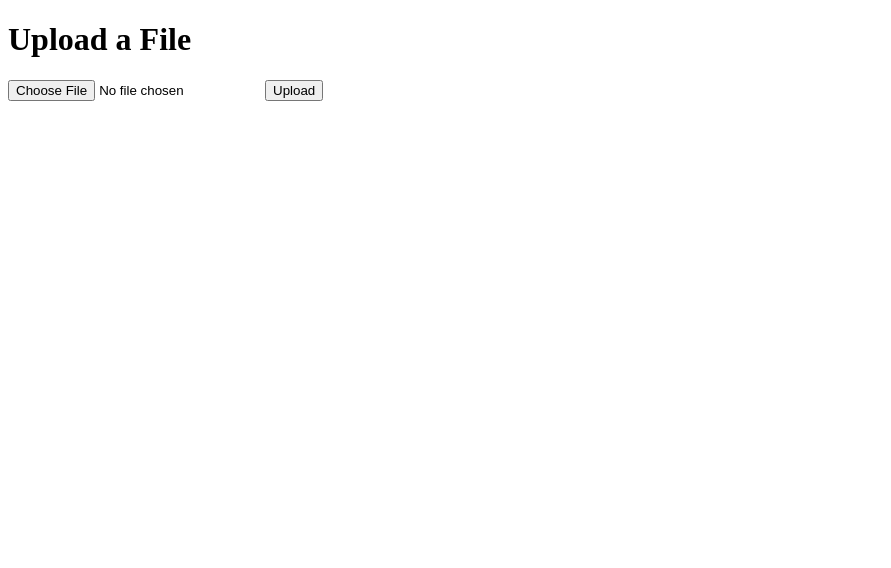
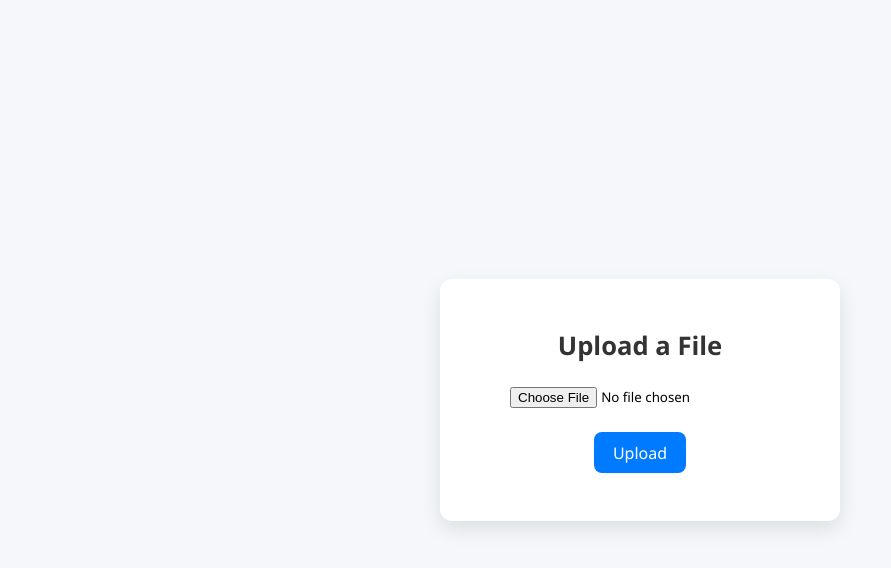
Before and after one commit to arunabhajana/basic-upload, a website: page frontend/index.html in a window 1280 px wide. Shown: the whole page, without its empty margins (0-891 px from the left). Drawn offline with Linux system fonts and the light colour scheme.

Commit message:
Updated Frontend

```diff
--- a/frontend/index.html
+++ b/frontend/index.html
@@ -1,9 +1,76 @@
 <!DOCTYPE html>
-<html>
+<html lang="en">
 <head>
-  <title>Simple File Upload</title>
+  <meta charset="UTF-8">
+  <title>Modern File Upload</title>
+  <style>
+    * {
+      box-sizing: border-box;
+      font-family: 'Segoe UI', Tahoma, Geneva, Verdana, sans-serif;
+    }
+
+    body {
+      background: #f5f7fa;
+      display: flex;
+      align-items: center;
+      justify-content: center;
+      height: 100vh;
+      margin: 0;
+    }
+
+    .container {
+      background: #fff;
+      padding: 2rem 3rem;
+      border-radius: 12px;
+      box-shadow: 0 8px 20px rgba(0, 0, 0, 0.1);
+      text-align: center;
+      max-width: 400px;
+      width: 100%;
+    }
+
+    h1 {
+      color: #333;
+      margin-bottom: 1.5rem;
+      font-size: 1.6rem;
+    }
+
+    input[type="file"] {
+      display: block;
+      margin: 0 auto 1.5rem auto;
+    }
+
+    button {
+      background-color: #007bff;
+      color: white;
+      padding: 0.6rem 1.2rem;
+      border: none;
+      border-radius: 8px;
+      cursor: pointer;
+      font-size: 1rem;
+      transition: background-color 0.3s;
+    }
+
+    button:hover {
+      background-color: #0056b3;
+    }
+
+    #message {
+      margin-top: 1rem;
+      font-size: 0.95rem;
+      color: #444;
+    }
+
+    #message.error {
+      color: red;
+    }
+
+    #message.success {
+      color: green;
+    }
+  </style>
 </head>
 <body>
+  <div class="container">
     <h1>Upload a File</h1>
     <form id="uploadForm" enctype="multipart/form-data">
       <input type="file" name="myFile" required />
@@ -11,20 +78,36 @@
     </form>
 
     <p id="message"></p>
+  </div>
 
   <script>
     const form = document.getElementById('uploadForm');
+    const message = document.getElementById('message');
+
     form.addEventListener('submit', async (e) => {
       e.preventDefault();
       const formData = new FormData(form);
 
-      const res = await fetch('http://localhost:3000/upload', {
+      try {
+        const res = await fetch('/upload', {
           method: 'POST',
           body: formData
         });
 
         const data = await res.json();
-      document.getElementById('message').textContent = data.message;
+
+        if (res.ok) {
+          message.textContent = data.message;
+          message.className = 'success';
+        } else {
+          message.textContent = data.message || 'Upload failed.';
+          message.className = 'error';
+        }
+      } catch (err) {
+        message.textContent = 'Upload failed. Server unreachable.';
+        message.className = 'error';
+        console.error(err);
+      }
     });
   </script>
 </body>
```
Lines whose indentation alone changed are shown as unchanged.
